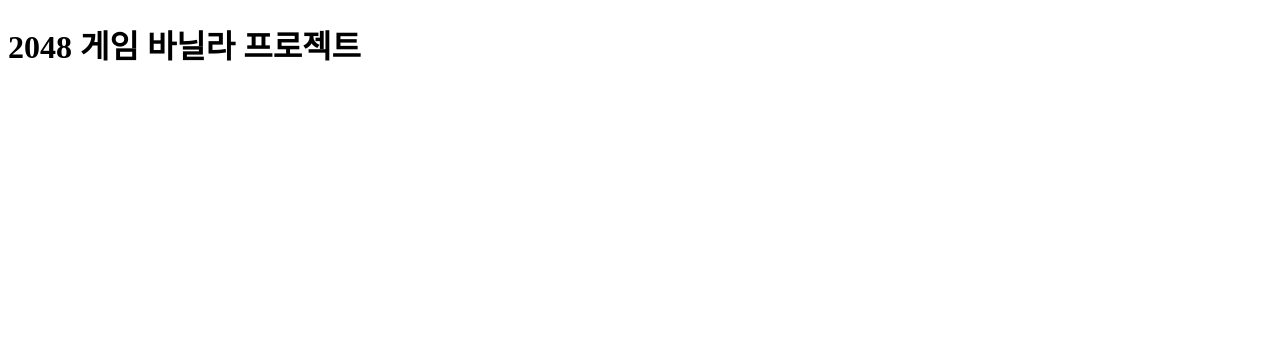
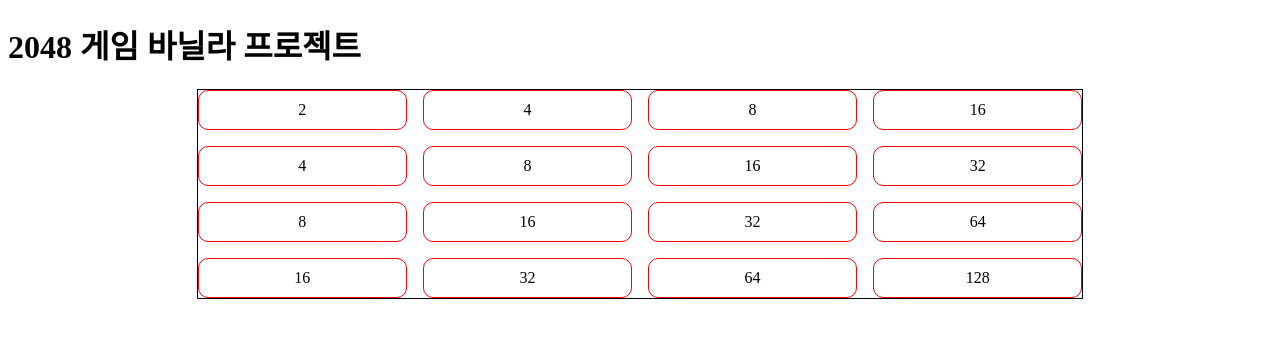
Before and after one commit to johyunsoo33/2048-GameProject, a website built with Vite: page index.html in a window 1280 px wide. Built offline with nearby package versions, Linux system fonts and the light colour scheme.

Commit message:
✨ 2048 게임 4x4 규격의 메인 보드 생성

```diff
--- a/index.html
+++ b/index.html
@@ -7,6 +7,10 @@
     <title>Vite + TS</title>
   </head>
   <body>
-    <h1>2048 게임 바닐라 프로젝트</h1>
+    <header><h1>2048 게임 바닐라 프로젝트</h1></header>
+    <main>
+      <div id="gameBoard"></div>
+    </main>
+    <script type="module" src="/src/main.ts"></script>
   </body>
 </html>
--- a/src/main.ts
+++ b/src/main.ts
@@ -1 +1,5 @@
+import { CreateBoard } from "./scripts/board";
 import "./style.css";
+document.addEventListener("DOMContentLoaded", () => {
+  CreateBoard();
+});
--- /dev/null
+++ b/src/scripts/board.ts
@@ -0,0 +1,31 @@
+// 2048 메인 보드 생성
+const mainBoard = document.getElementById("gameBoard");
+export function setUpBoard() {
+  mainBoard!.style.gridTemplateColumns = `repeat(4, 1fr)`;
+  mainBoard!.style.gridTemplateRows = `repeat(4, 1fr)`;
+  mainBoard!.style.gridGap = `1rem`;
+}
+export function CreateBoard() {
+  mainBoard!.style.display = `grid`;
+  setUpBoard();
+
+  for (let row = 0; row < 4; row++) {
+    for (let col = 0; col < 4; col++) {
+      const cell = document.createElement("div");
+      cell.classList.add("cell");
+      cell.style.border = `0.0625rem solid  red`;
+      cell.style.borderRadius = `0.625rem`;
+      cell.style.padding = `0.625rem`;
+      let numberBox = document.createElement("div");
+      let text = document.createTextNode(Math.pow(2, row + col + 1).toString());
+      numberBox.appendChild(text);
+      numberBox.style.textAlign = "center";
+      cell.appendChild(numberBox);
+      mainBoard!.appendChild(cell);
+    }
+  }
+}
+
+export function updateBoard() {
+  CreateBoard();
+}
--- a/src/style.css
+++ b/src/style.css
@@ -0,0 +1,5 @@
+#gameBoard {
+  width: 70%;
+  border: 1px solid black;
+  margin: 0 auto;
+}
```
